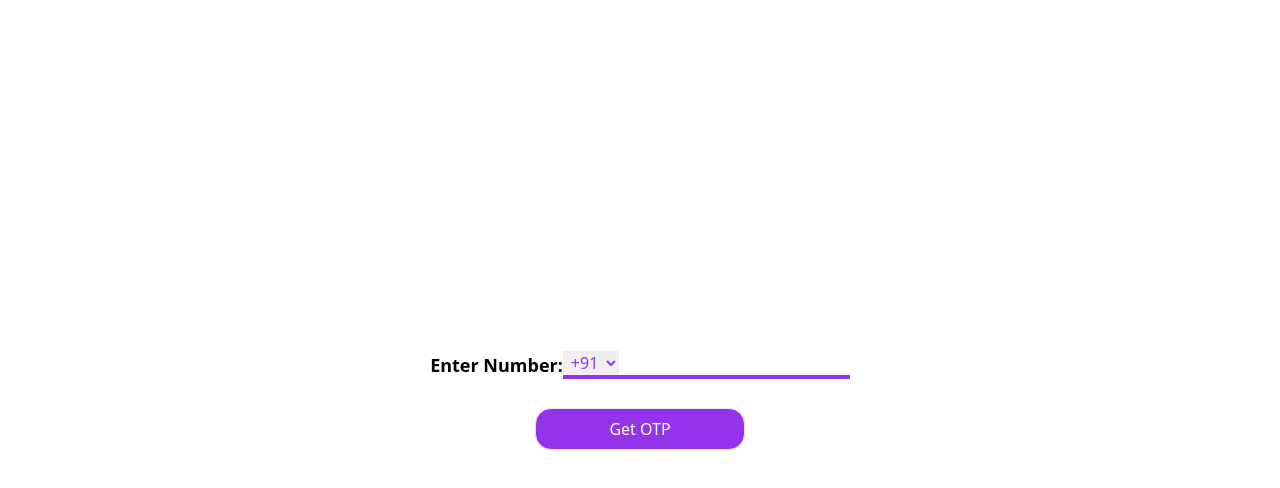
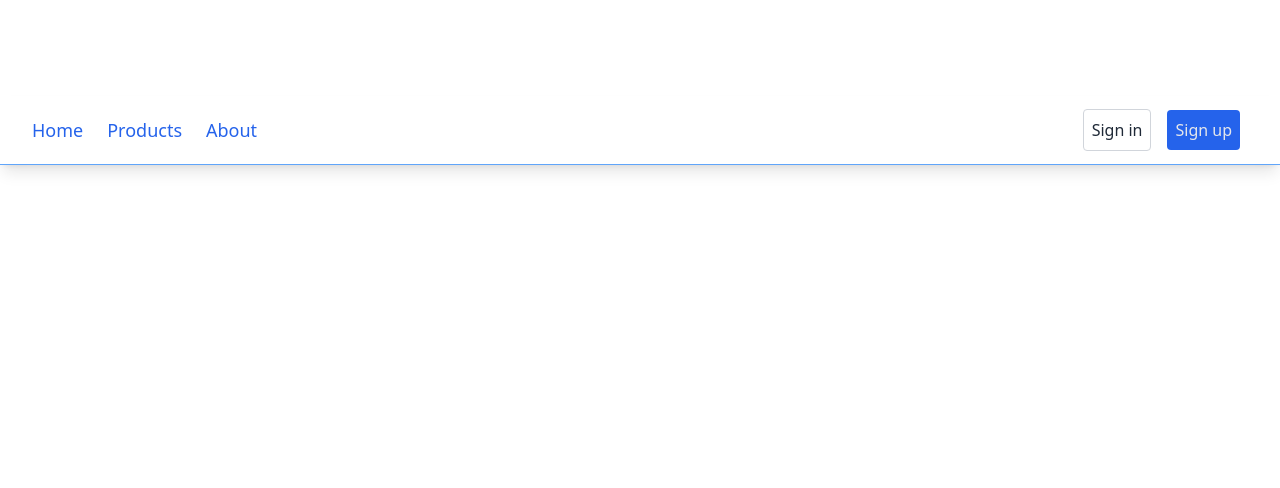
Before and after one commit to creatorGod003/Hello-ChatApp, a React (Create React App) app: page / in a window 1280 px wide. Shown: the top 488 px of the page. Built offline with nearby package versions, Linux system fonts and the light colour scheme.

Commit message:
initial folder structure

```diff
--- a/package.json
+++ b/package.json
@@ -11,6 +11,7 @@
     "react": "^18.2.0",
     "react-dom": "^18.2.0",
     "react-loader-spinner": "^5.3.4",
+    "react-router-dom": "^6.8.2",
     "react-scripts": "5.0.1",
     "web-vitals": "^2.1.4"
   },
--- a/src/App.jsx
+++ b/src/App.jsx
@@ -1,8 +1,18 @@
+import Home from "./Components/Home/Home";
+import { Routes } from "react-router-dom";
+import { Route } from "react-router-dom";
+import ChatPage from "./Components/Chat/ChatPage";
 import { Login } from "./Components/Authentication/Login";
+import Signup from "./Components/Authentication/Signup";
 function App() {
   return (
     <>
-            <Login/>
+      <Routes>
+        <Route path="/" element={<Home />}  />
+        <Route path="/chat" element={<ChatPage/>} />
+        <Route path="/login" element={<Login/>}/>
+        <Route path="/signup" element={<Signup/>} />
+      </Routes>
     </>
   );
 }
--- a/src/Components/Authentication/Login.jsx
+++ b/src/Components/Authentication/Login.jsx
@@ -5,7 +5,7 @@ import {
   RecaptchaVerifier,
 } from "firebase/auth";
 
-import app from "../../FirebaseConfigs/FirebaseConfig";
+import app from "../FirebaseConfigs/FirebaseConfig";
 import { Rings } from "react-loader-spinner";
 
 const Login = () => {
--- a/src/Components/Authentication/Signup.jsx
+++ b/src/Components/Authentication/Signup.jsx
@@ -0,0 +1,9 @@
+import React from 'react'
+
+const Signup = () => {
+  return (
+    <div>Signup</div>
+  )
+}
+
+export default Signup
--- /dev/null
+++ b/src/Components/Chat/ChatPage.jsx
@@ -0,0 +1,9 @@
+import React from 'react'
+
+const ChatPage = () => {
+  return (
+    <div>ChatPage</div>
+  )
+}
+
+export default ChatPage
--- /dev/null
+++ b/src/Components/Chat/Contact/Search.jsx
@@ -0,0 +1,9 @@
+import React from 'react'
+
+const Search = () => {
+  return (
+    <div>Search</div>
+  )
+}
+
+export default Search
--- /dev/null
+++ b/src/Components/Chat/Contact/UserContact.jsx
@@ -0,0 +1,9 @@
+import React from 'react'
+
+const UserContact = () => {
+  return (
+    <div>UserContact</div>
+  )
+}
+
+export default UserContact
--- /dev/null
+++ b/src/Components/Home/Home.jsx
@@ -0,0 +1,9 @@
+import React from 'react'
+import NavBar from './NavBar'
+const Home = () => {
+  return (
+    <NavBar/>
+  )
+}
+
+export default Home
--- /dev/null
+++ b/src/Components/Home/NavBar.jsx
@@ -0,0 +1,36 @@
+import React from 'react'
+
+const NavBar = () => {
+  return (
+<nav id="header" className="w-full z-30 top-10 py-1 bg-white shadow-lg border-b border-blue-400 mt-24 ">
+      <div className="w-full flex items-center justify-between mt-0 px-6 py-2">
+         <label htmlFor="menu-toggle" className="cursor-pointer md:hidden block">
+            <svg className="fill-current text-blue-600" xmlns="http://www.w3.org/2000/svg" width="20" height="20" viewBox="0 0 20 20">
+               <title>menu</title>
+               <path d="M0 3h20v2H0V3zm0 6h20v2H0V9zm0 6h20v2H0v-2z"></path>
+            </svg>
+         </label>
+         <input className="hidden" type="checkbox" id="menu-toggle" />
+
+         <div className="hidden md:flex md:items-center md:w-auto w-full order-3 md:order-1" id="menu">
+            <nav>
+               <ul className="md:flex items-center justify-between text-base text-blue-600 pt-4 md:pt-0">
+                  <li><a className="inline-block no-underline hover:text-black font-medium text-lg py-2 px-4 lg:-ml-2" href="/">Home</a></li>
+                  <li><a className="inline-block no-underline hover:text-black font-medium text-lg py-2 px-4 lg:-ml-2" href="/">Products</a></li>
+                  <li><a className="inline-block no-underline hover:text-black font-medium text-lg py-2 px-4 lg:-ml-2" href="/">About</a></li>
+               </ul>
+            </nav>
+         </div>
+
+         <div className="order-2 md:order-3 flex flex-wrap items-center justify-end mr-0 md:mr-4" id="nav-content">
+            <div className="auth flex items-center w-full md:w-full">
+               <button className="bg-transparent text-gray-800  p-2 rounded border border-gray-300 mr-4 hover:bg-gray-100 hover:text-gray-700">Sign in</button>
+               <button className="bg-blue-600 text-gray-200  p-2 rounded  hover:bg-blue-500 hover:text-gray-100">Sign up</button>
+            </div>
+         </div>
+      </div>
+   </nav>
+  )
+}
+
+export default NavBar
--- a/src/index.js
+++ b/src/index.js
@@ -1,14 +1,17 @@
-import React from 'react';
-import ReactDOM from 'react-dom/client';
-import './index.css';
-import App from './App';
-import reportWebVitals from './reportWebVitals';
+import React from "react";
+import ReactDOM from "react-dom/client";
+import "./index.css";
+import App from "./App";
+import reportWebVitals from "./reportWebVitals";
+import { BrowserRouter } from "react-router-dom";
 
-const root = ReactDOM.createRoot(document.getElementById('root'));
+const root = ReactDOM.createRoot(document.getElementById("root"));
 root.render(
-  <React.StrictMode>
-    <App />
-  </React.StrictMode>
+  <BrowserRouter>
+    <React.StrictMode>
+      <App />
+    </React.StrictMode>
+  </BrowserRouter>
 );
 
 // If you want to start measuring performance in your app, pass a function
```
Also changed, not shown: src/Components/Chat/UserChat/UserChat.jsx (added), src/Components/FirebaseConfigs/FirebaseConfig.js (renamed from src/FirebaseConfigs/FirebaseConfig.js), 1 other file (tests, documents, lock files or other folders).
